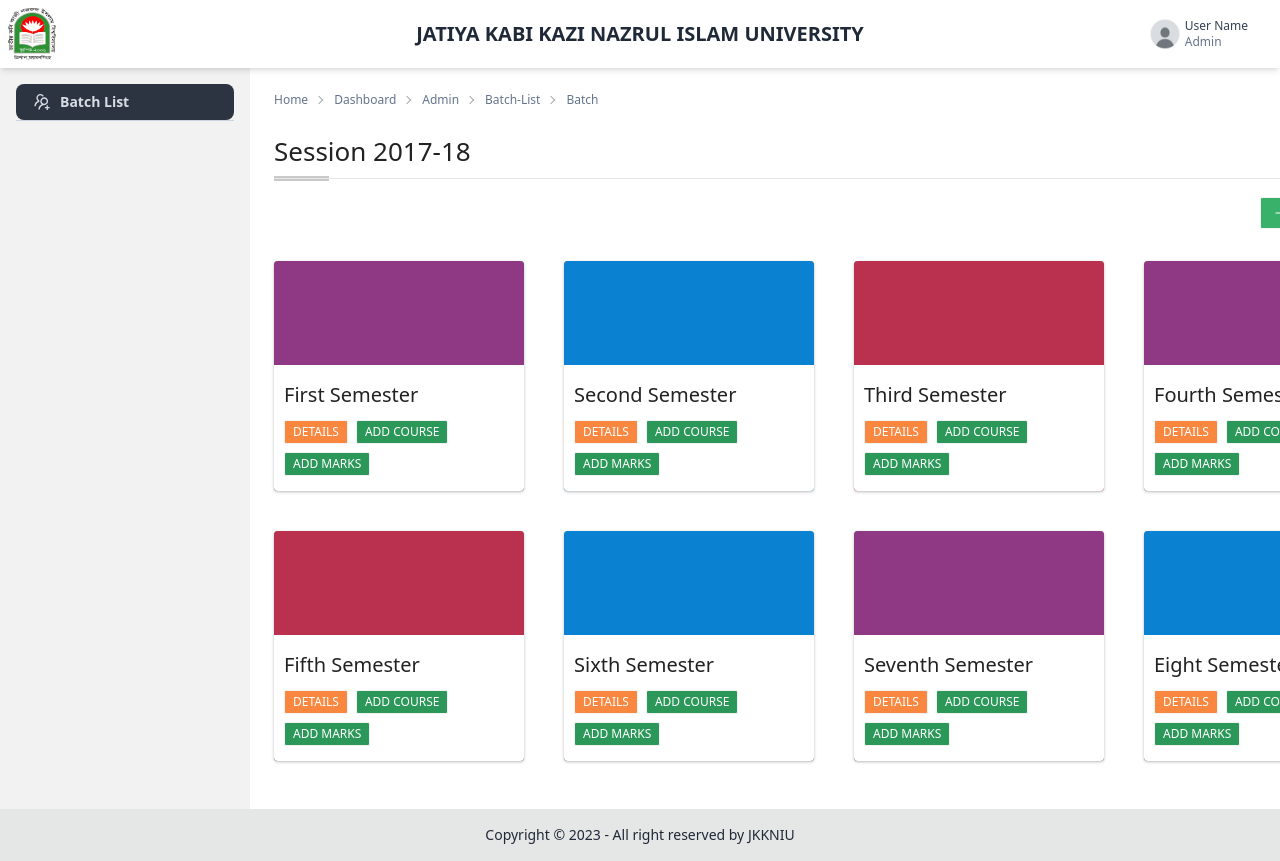
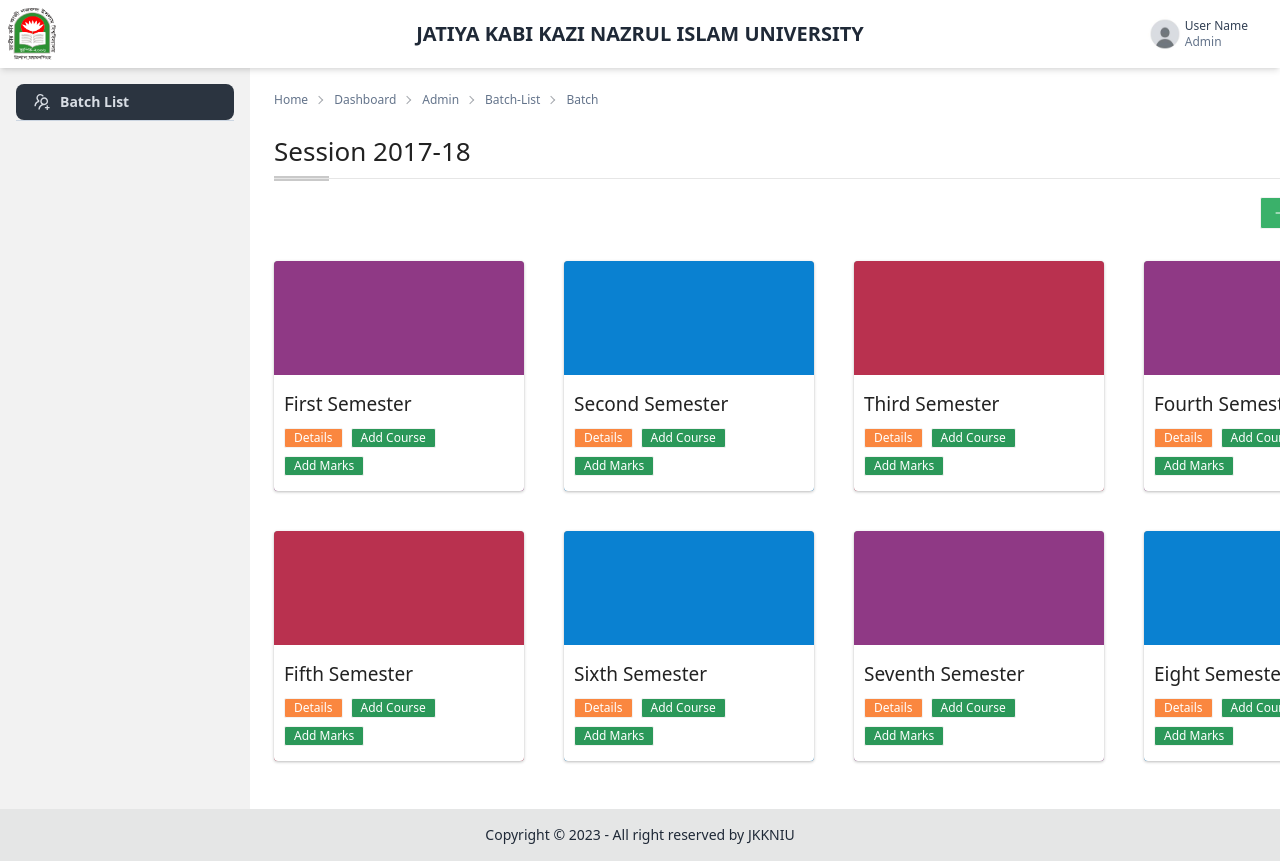
Before and after one commit to sam-suzzaman/ResultSystem, a React (Vite) app: page /dashboard/admin/batch-list/batch in a window 1280 px wide. Shown: the top 861 px of the page. Built offline with nearby package versions, Linux system fonts and the light colour scheme.

Commit message:
update semester cards btn

```diff
--- a/src/Components/Non-Shared/DashboardPageCom/Admin/SemesterCard/SemesterCard.jsx
+++ b/src/Components/Non-Shared/DashboardPageCom/Admin/SemesterCard/SemesterCard.jsx
@@ -6,18 +6,18 @@
         <div class="semister-card">
             <div class="top">
                 <div class="caption">
-                    <h3 class="title"> {title}</h3>
+                    <h3 class="title "> {title}</h3>
                     <div className=" flex flex-wrap gap-2">
                         <Link
                             to="/dashboard/admin/batch-list/batch/semester-details"
-                            className="btn btn-xs text-xs font-normal bg-[#fa8740] hover:bg-[#ffb153] text-white rounded-sm"
+                            className="badge text-xs font-normal bg-[#fa8740] hover:bg-[#ffb153] text-white rounded-sm"
                         >
                             details
                         </Link>
-                        <button className="btn btn-xs text-xs font-normal bg-[#2b9859] hover:bg-[#33b76a] text-white rounded-sm">
+                        <button className="badge capitalize text-xs font-normal bg-[#2b9859] hover:bg-[#33b76a] text-white rounded-sm">
                             add course
                         </button>
-                        <button className="btn btn-xs text-xs font-normal bg-[#2b9859] hover:bg-[#33b76a] text-white rounded-sm">
+                        <button className="badge capitalize text-xs font-normal bg-[#2b9859] hover:bg-[#33b76a] text-white rounded-sm">
                             add marks
                         </button>
                     </div>
--- a/src/Components/Non-Shared/DashboardPageCom/Admin/SemesterCard/semesterCard.css
+++ b/src/Components/Non-Shared/DashboardPageCom/Admin/SemesterCard/semesterCard.css
@@ -52,7 +52,7 @@
 .semister-card .caption .title {
     color: #222;
     margin: 0px 0px 10px 0px;
-    font-size: 20px;
+    font-size: 19px;
 }
 
 /*hovering*/
--- a/src/Components/Non-Shared/DashboardPageCom/Admin/StudentListTable/StudentListTable.jsx
+++ b/src/Components/Non-Shared/DashboardPageCom/Admin/StudentListTable/StudentListTable.jsx
@@ -36,6 +36,7 @@
                         <th>#</th>
                         <th>Name</th>
                         <th>ID</th>
+                        <th>Action</th>
                     </tr>
                 </thead>
                 <tbody>
@@ -43,8 +44,13 @@
                         return (
                             <tr key={student._id}>
                                 <th>{student._id}</th>
-                                <td>{student.name}</td>
+                                <td className="capitalize">{student.name}</td>
                                 <td>{student.roll}</td>
+                                <td>
+                                    <button className="btn btn-xs bg-[#e46b6b] text-white hover:bg-[#f77b7b] text-xs">
+                                        delete
+                                    </button>
+                                </td>
                             </tr>
                         );
                     })}
```
